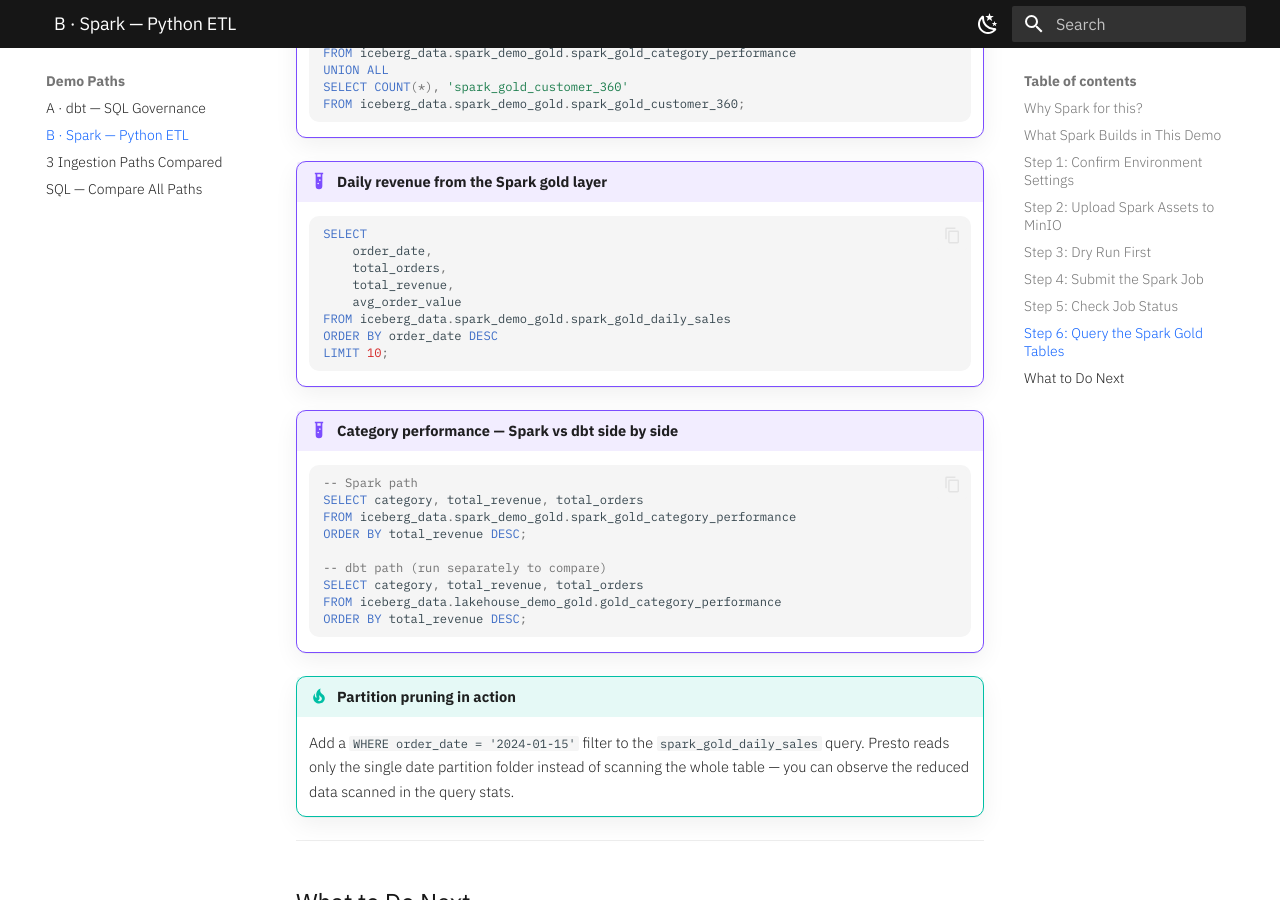
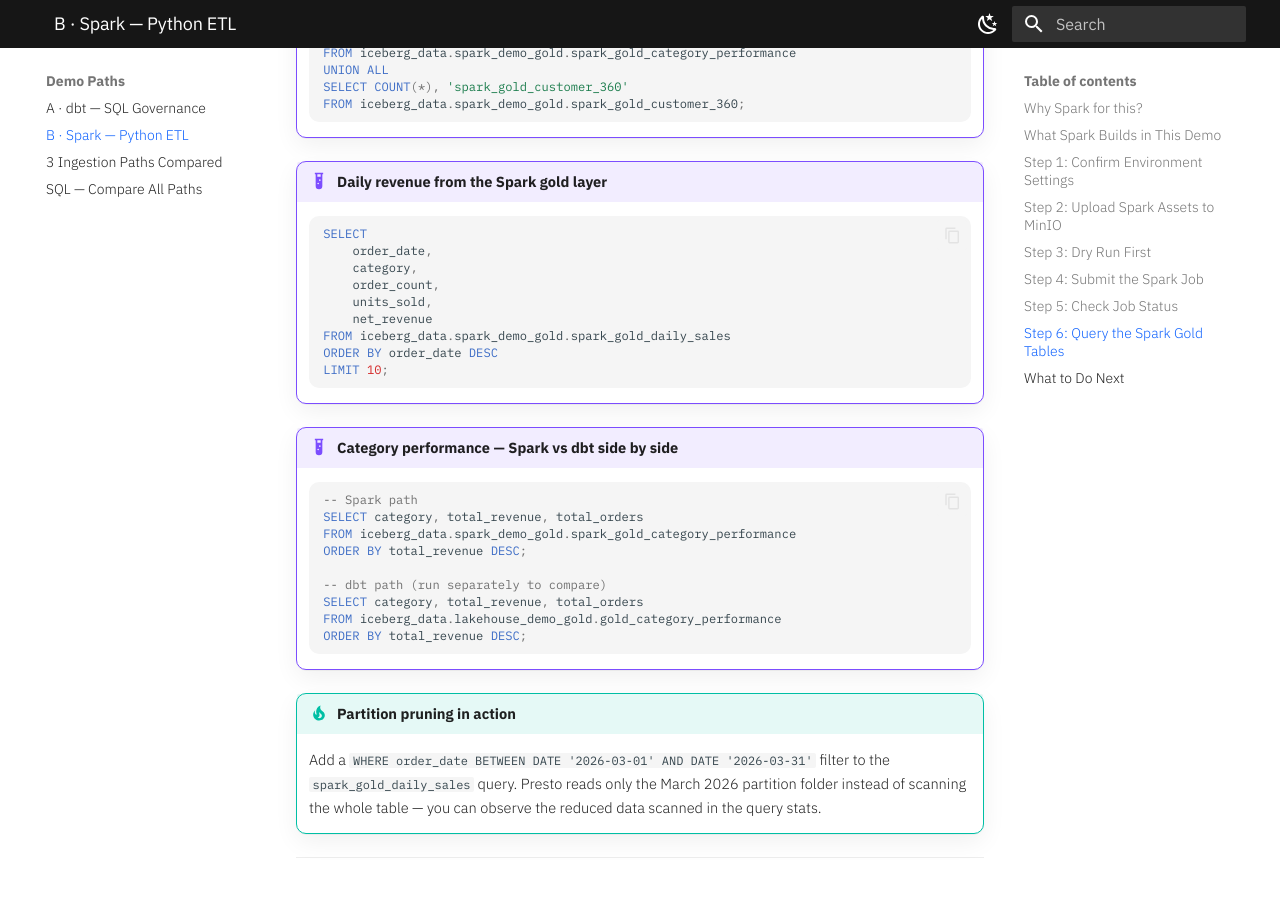
Before and after one commit to aseelert/ibmas-watsonxdata-dbt, an MkDocs documentation site: the page built from docs/spark-demo.md, in a window 1280 px wide and 900 px high, scrolled down 6458 px. Built offline with MkDocs 1.6.1 and Material for MkDocs 9.7.7, drawn with Linux system fonts in a browser that asks for light colours.

Commit message:
fix: correct $partitions columns and spark gold column names in docs
openmetadata.md:
- $partitions query: partition/record_count → order_date_month/row_count

spark-demo.md:
- daily revenue query: total_orders/total_revenue/avg_order_value →
  order_count/units_sold/net_revenue (actual spark_gold_daily_sales columns)
- partition pruning tip: order_date='2024-01-15' → BETWEEN DATE '2026-03-01'
  AND DATE '2026-03-31' (correct year and DATE type)

All queries verified OK against live Presto cluster.

Co-Authored-By: Claude Sonnet 4.6 <noreply@anthropic.com>

````diff
--- a/docs/spark-demo.md
+++ b/docs/spark-demo.md
@@ -236,9 +236,10 @@ Once the job finishes, the gold tables are immediately queryable through the Pre
     ```sql
     SELECT
         order_date,
-        total_orders,
-        total_revenue,
-        avg_order_value
+        category,
+        order_count,
+        units_sold,
+        net_revenue
     FROM iceberg_data.spark_demo_gold.spark_gold_daily_sales
     ORDER BY order_date DESC
     LIMIT 10;
@@ -259,7 +260,7 @@ Once the job finishes, the gold tables are immediately queryable through the Pre
     ```
 
 !!! tip "Partition pruning in action"
-    Add a `WHERE order_date = '2024-01-15'` filter to the `spark_gold_daily_sales` query. Presto reads only the single date partition folder instead of scanning the whole table — you can observe the reduced data scanned in the query stats.
+    Add a `WHERE order_date BETWEEN DATE '2026-03-01' AND DATE '2026-03-31'` filter to the `spark_gold_daily_sales` query. Presto reads only the March 2026 partition folder instead of scanning the whole table — you can observe the reduced data scanned in the query stats.
 
 ---
 
````
Also changed, not shown: docs/openmetadata.md (+2 -2 lines).
